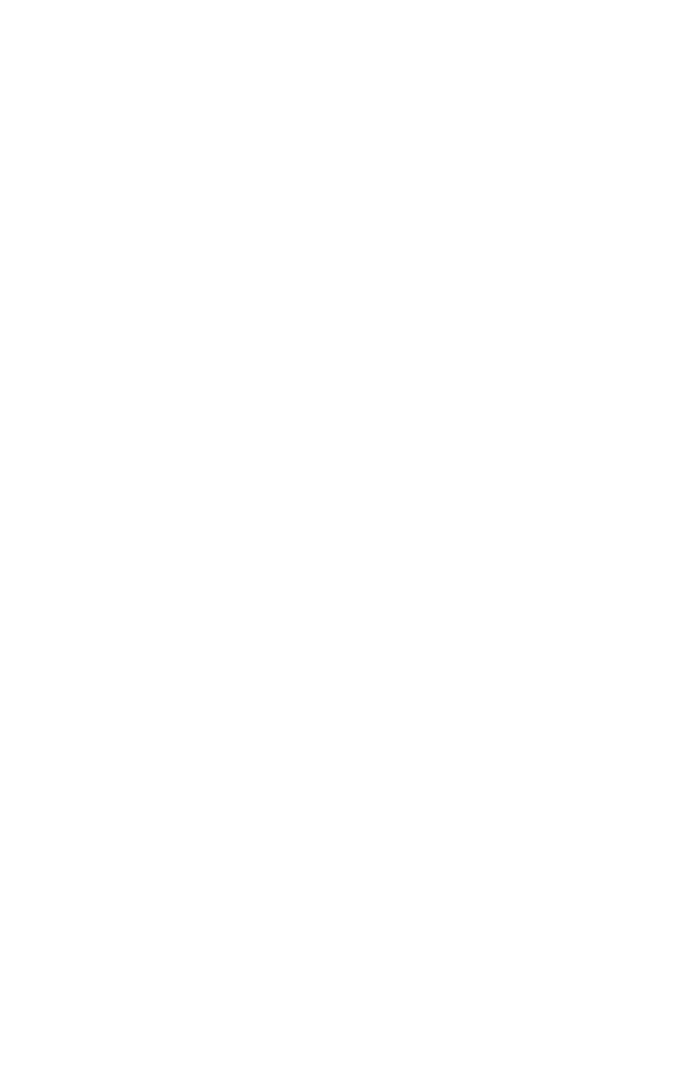
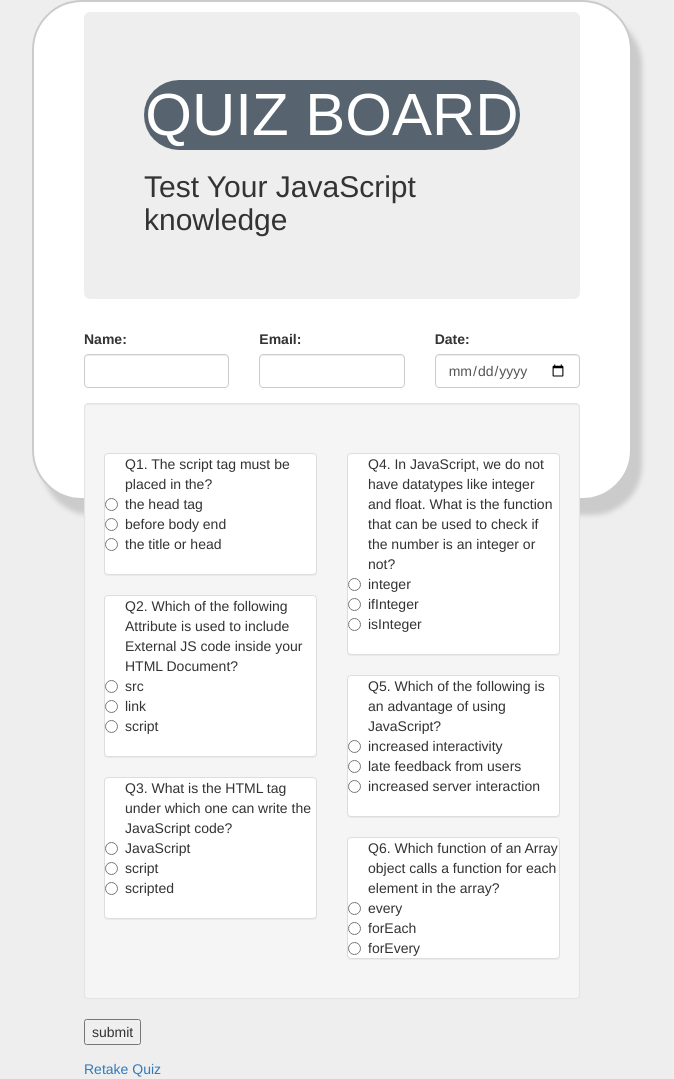
Before and after one commit to WairimuKariuki/Quiz-Board, a plain HTML site: page index.html in a window 1280 px wide. Shown: the whole page, without its empty margins (308-982 px from the left). Before the commit the page ends 800 px from the top, so only its background shows below. Drawn offline with nearby package versions, Linux system fonts and the light colour scheme.

Commit message:
added jumbotron and body

```diff
--- a/index.html
+++ b/index.html
@@ -2,6 +2,107 @@
 <html lang="en" dir="ltr">
   <head>
     <meta charset="utf-8">
+
+    	<title>Quiz Board</title>
+    	<link href="css/bootstrap.css" rel="stylesheet" type="text/css">
+    	<link href="css/style.css" rel="stylesheet" type="text/css">
+    </head>
+    <body>
+    	<div class="container">
+    		<div class="jumbotron">
+    			<h1>QUIZ BOARD</h1>
+    			<h2>Test Your  JavaScript knowledge</h2>
+    			<p></p>
+    		</div>
+    		<form class="quiz">
+    			<div class="row">
+    				<div class="col-md-4">
+    					<div class="form-group">
+    						<label for="name">Name:</label> <input class="form-control" id="name" required="" type="text">
+    					</div>
+    				</div>
+    				<div class="col-md-4">
+    					<div class="form-group">
+    						<label for="email">Email:</label> <input class="form-control" id="email" required="" type="email">
+    					</div>
+    				</div>
+    				<div class="col-md-4">
+    					<div class="form-group">
+    						<label for="today">Date:</label><input class="form-control" id="date" required="" type="date">
+    					</div>
+    				</div>
+    			</div>
+    			<div class="well">
+    				<div class="row">
+    					<div class="col-md-6">
+    						<div class="radio">
+    							<br>
+    							<div class="panel panel-default">
+    								<label for="question1">Q1. The script tag must be placed in the?<br>
+    								<input id="q1" name="question1" type="radio" value="The head tag"> the head tag<br>
+    								<input id="q1" name="question1" type="radio" value="before body end"> before body end<br>
+    								<input id="q1" name="question1" type="radio" value="The title or head"> the title or head<br></label><br>
+    								<br>
+    							</div>
+    							<div class="panel panel-default">
+    								<label for="question2">Q2. Which of the following Attribute is used to include External JS code inside your HTML Document?<br>
+    								<input name="question2" type="radio" value="src"> src<br>
+    								<input name="question2" type="radio" value="link"> link<br>
+    								<input name="question2" type="radio" value="script"> script<br></label><br>
+    								<br>
+    							</div>
+    							<div class="panel panel-default">
+    								<label for="question3">Q3. What is the HTML tag under which one can write the JavaScript code?<br>
+    								<input name="question3" type="radio" value="javascript"> JavaScript<br>
+    								<input name="question3" type="radio" value="script"> script<br>
+    								<input name="question3" type="radio" value="scripted"> scripted<br></label><br>
+    								<br>
+    							</div>
+    						</div>
+    					</div>
+    					<div class="col-md-6">
+    						<div class="radio">
+    							<br>
+    							<div class="panel panel-default">
+    								<label for="question4">Q4. In JavaScript, we do not have datatypes like integer and float. What is the function that can be used to check if the number is an integer or not?<br>
+    								<input name="question4" type="radio" value="integer"> integer<br>
+    								<input name="question4" type="radio" value="ifInteger"> ifInteger<br>
+    								<input name="question4" type="radio" value="isInteger"> isInteger<br></label><br>
+    								<br>
+    							</div>
+    							<div class="panel panel-default">
+    								<label for="question5">Q5. Which of the following is an advantage of using JavaScript?<br>
+    								<input name="question5" type="radio" value="Increased interactivity"> increased interactivity<br>
+    								<input name="question5" type="radio" value="late feedback from users"> late feedback from users<br>
+    								<input name="question5" type="radio" value="increased server interaction"> increased server interaction<br></label><br>
+    								<br>
+    							</div>
+    							<div class="panel panel-default">
+    								<label for="question6">Q6. Which function of an Array object calls a function for each element in the array?<br>
+    								<input name="question6" type="radio" value="every()"> every<br>
+    								<input name="question6" type="radio" value="forEach"> forEach<br>
+    								<input name="question6" type="radio" value="forEvery()">forEvery<br></label>
+    							</div>
+    						</div>
+    					</div>
+    				</div>
+    			</div>
+    			<div id="submit">
+    				<input type="submit" value="submit">
+    			</div>
+    		</form>
+    		<div id="after-submit">
+    		<p id="results" class="results2"></p>
+    		<p id="messages" class="messages2"></p><img id="photo"></div>
+    		<div id="retake">
+    			<a class="button" href="index.html">Retake Quiz</a>
+    		</div>
+    		<script src="https://code.jquery.com/jquery-3.3.1.js" integrity="sha256-2Kok7MbOyxpgUVvAk/HJ2jigOSYS2auK4Pfzbm7uH60=" crossorigin="anonymous"></script>
+    		<script src="js/scripts.js">
+    		</script>
+    	</div>
+    </body>
+    </html>
 
 
 
```
